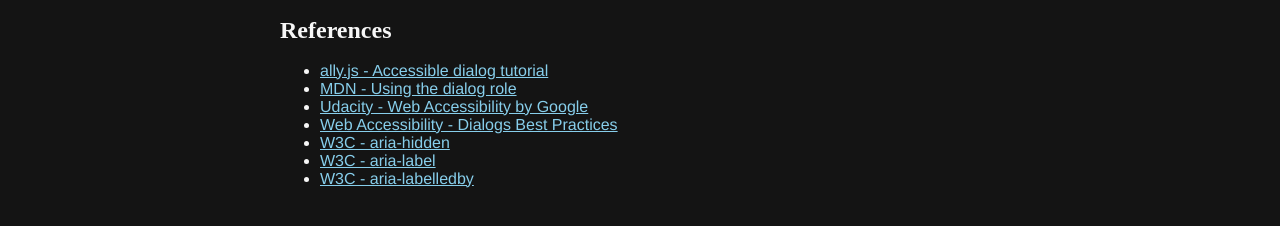
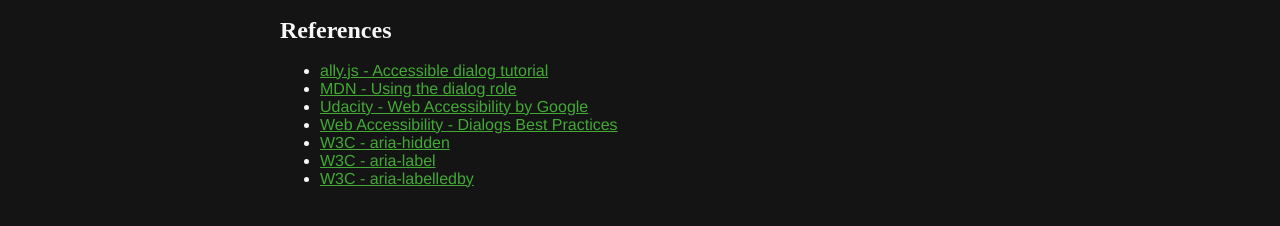
Before and after one commit to jansensan/a11y-simulated-dialog-es6, a website built with webpack: page www/index.html in a window 1280 px wide. Shown: the part 772-998 px from the top of the page. Built offline with nearby package versions, Linux system fonts and the light colour scheme; what signals would draw is missing.

Commit message:
Set more contrasted color

```diff
--- a/src/styles/variables.scss
+++ b/src/styles/variables.scss
@@ -5,4 +5,5 @@
 $lightGray: #808080;
 $darkGray: #404040;
 $black: #141414;
-$brightColor: skyblue;
+
+$brightColor: #42aa34;
```
